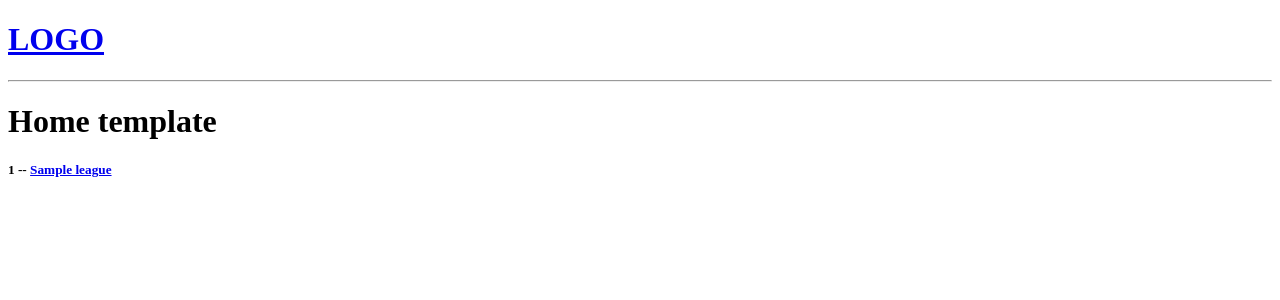
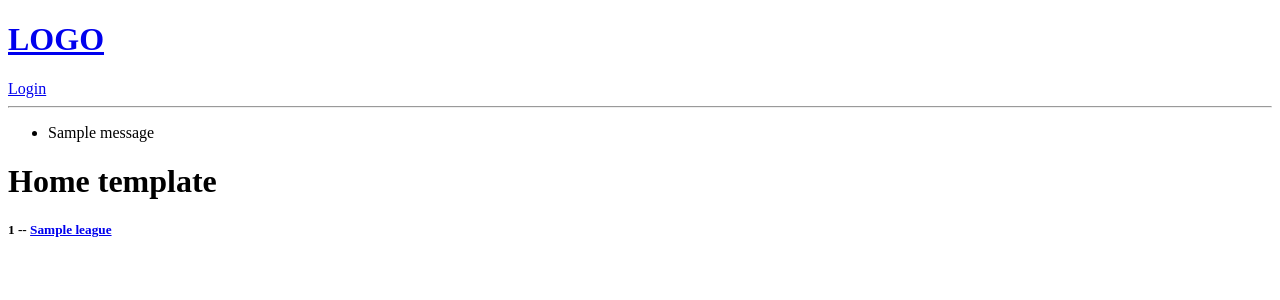
Before and after one commit to FocaNegra/fantasy, a Django app: page / in a window 1280 px wide. Shown: the top 300 px of the page. Run offline with Django 4.2, Linux system fonts and the light colour scheme; tables that the repository leaves empty hold one stand-in row (values such as "Sample post"); one stand-in notice (Sample message) is shown; parts of the project's set-up code (start-up, migrations or seed data) failed here and were passed over.

Commit message:
Login added

```diff
--- a/base/templates/base/login_register.html
+++ b/base/templates/base/login_register.html
@@ -1,6 +1,7 @@
 {% extends 'main.html' %}
 
 {% block content %}
+
 
 <div class="login-page">
     <form method="POST" action="" class="login">
--- a/base/urls.py
+++ b/base/urls.py
@@ -2,6 +2,8 @@ from django.urls import path
 from . import views
 
 urlpatterns = [
+    path('login/', views.loginPage, name="login"),
+    path('logout/', views.LogoutUser, name="logout"),
     path('', views.home, name="home"),
     path('league/<str:pk>/', views.league, name="league"),
 ]
--- a/base/views.py
+++ b/base/views.py
@@ -1,9 +1,39 @@
 from re import I
-from django.shortcuts import render
+from django.shortcuts import render, redirect
 from django.http import HttpResponse
 from .models import League
+from django.contrib.auth.models import User
+from django.contrib import messages
+from django.contrib.auth import authenticate, login, logout
+from django.contrib.auth.decorators import login_required
 
 # Create your views here.
+
+def loginPage(request):
+
+    if request.method == 'POST':
+        username = request.POST.get('username')
+        password = request.POST.get('password')
+
+        try:
+            user = User.objects.get(username=username)
+        except:
+            messages.error(request, "Usuario no existe")
+
+        user = authenticate(request, username=username, password=password)
+        if user is not None:
+            login(request, user)
+            return redirect('home')
+        else:
+            messages.error(request, "Usuario o contraseña incorrectos")
+
+
+    context = {}
+    return render(request, 'base/login_register.html', context)
+
+def LogoutUser(request):
+    logout(request)
+    return redirect('home')
 
 
 def home(request):
--- a/templates/main.html
+++ b/templates/main.html
@@ -9,6 +9,13 @@
 <body>
 
     {% include 'navbar.html' %}
+    {% if messages %}
+    <ul class="messages">
+        {% for message in messages %}
+        <li>{{ message }}</li>
+        {% endfor %}
+    </ul>
+    {% endif %}
 
 
     {% block content %}
--- a/templates/navbar.html
+++ b/templates/navbar.html
@@ -2,4 +2,10 @@
     <h1>LOGO</h1>
 </a>
 
+{% if request.user.is_authenticated %}
+<a href="{% url 'logout' %}">Logout</a>
+{% else %}
+<a href="{% url 'login' %}">Login</a>
+{% endif %}
+
 <hr>
```
Also changed, not shown: db.sqlite3.
